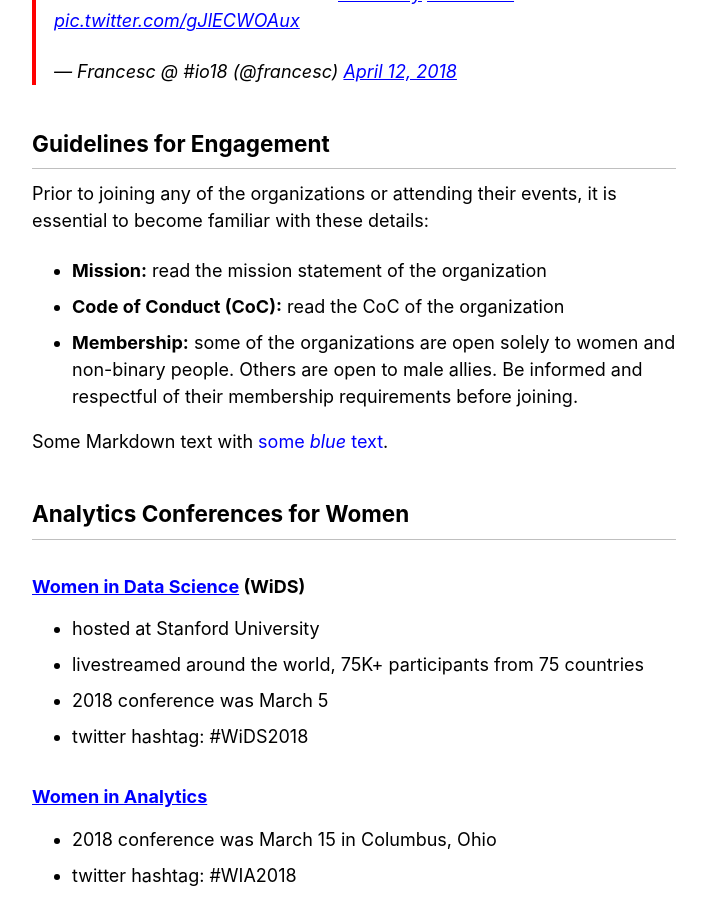
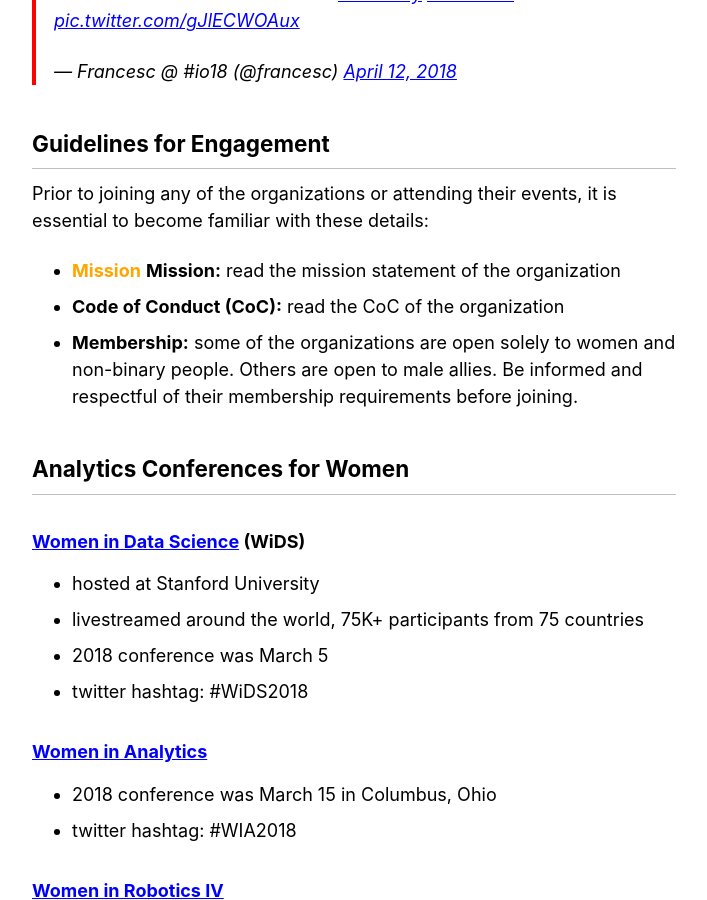
Before and after one commit to reshamas/reshamas.github.io, a Jekyll site: the page built from _posts/2018-05-09-resources-for-women-in-data-science.md, in a window 1280 px wide and 900 px high, scrolled down 2079 px. Shown: the whole window, without its empty margins (286-993 px from the left). Built offline with Jekyll 4.4.1, drawn with Linux system fonts in a browser that asks for light colours; comment, search, counter and statistics services are not loaded.

Commit message:
Update 2018-05-09-resources-for-women-in-data-science.md

```diff
--- a/_posts/2018-05-09-resources-for-women-in-data-science.md
+++ b/_posts/2018-05-09-resources-for-women-in-data-science.md
@@ -43,11 +43,9 @@
 
 ## Guidelines for Engagement
 Prior to joining any of the organizations or attending their events, it is essential to become familiar with these details:
-- **Mission:**  read the mission statement of the organization
+- <span style="color:orange"> **Mission** </span> **Mission:**  read the mission statement of the organization
 - **Code of Conduct (CoC):**  read the CoC of the organization
 - **Membership:**  some of the organizations are open solely to women and non-binary people. Others are open to male allies.  Be informed and respectful of their membership requirements before joining.
-
-Some Markdown text with <span style="color:blue">some *blue* text</span>.
 
 
 ## Analytics Conferences for Women
```
